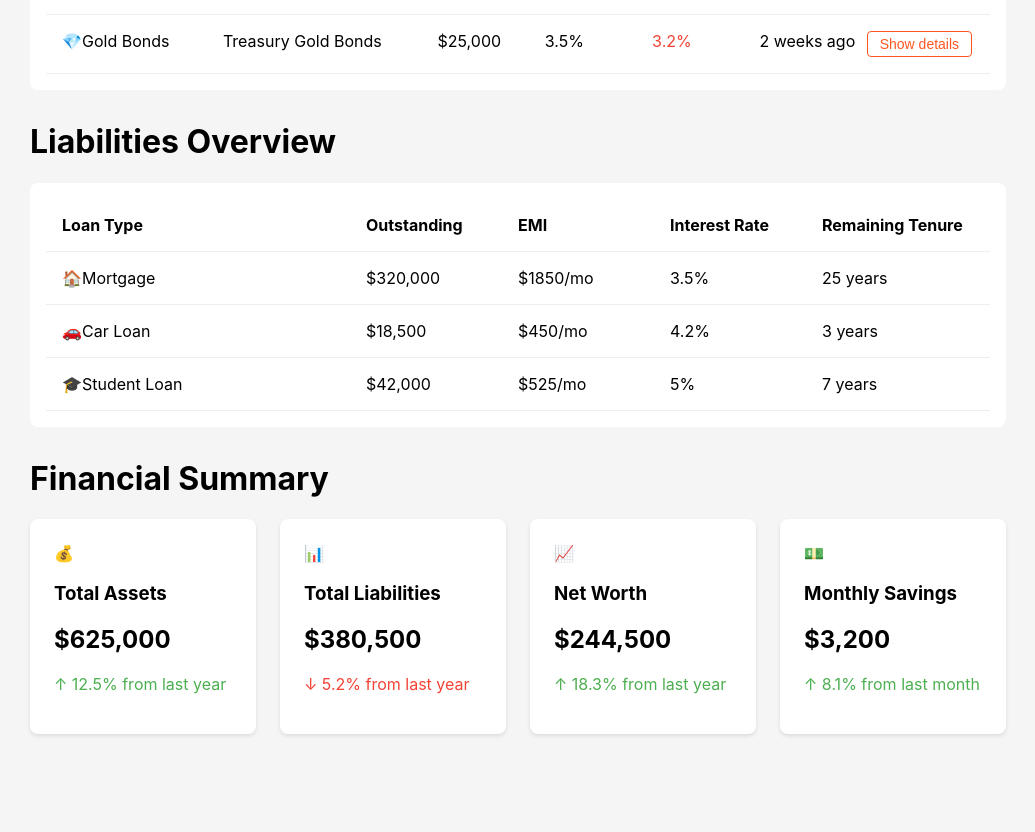
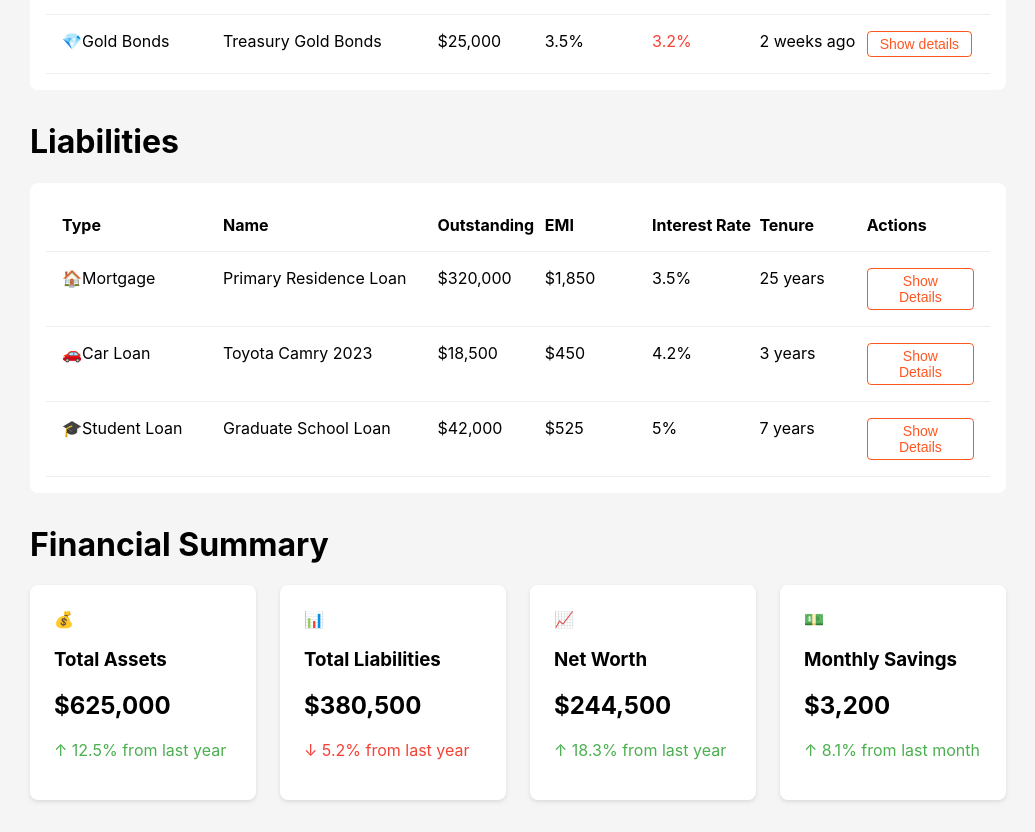
Before and after one commit to priyaaank/fingoose-ui, a React (Create React App) app: page / in a window 1280 px wide. Shown: the part 1240-2072 px from the top of the page, without its empty margins (242-1277 px from the left). Before the commit the page ends 2006 px from the top, so only its background shows below. Built offline with nearby package versions, Linux system fonts and the light colour scheme.

Commit message:
Refined section and column for liabilities

```diff
--- a/src/components/Liabilities/LiabilitiesTable.js
+++ b/src/components/Liabilities/LiabilitiesTable.js
@@ -4,22 +4,28 @@ function LiabilitiesTable({ liabilities }) {
   return (
     <div className="liabilities-table">
       <div className="table-header">
-        <div>Loan Type</div>
+        <div>Type</div>
+        <div>Name</div>
         <div>Outstanding</div>
         <div>EMI</div>
         <div>Interest Rate</div>
-        <div>Remaining Tenure</div>
+        <div>Tenure</div>
+        <div>Actions</div>
       </div>
       {liabilities.map((liability, index) => (
         <div key={index} className="table-row">
-          <div className="loan-type">
-            <span className="loan-icon">{liability.icon}</span>
+          <div className="liability-type">
+            <span className="liability-icon">{liability.icon}</span>
             {liability.type}
           </div>
+          <div>{liability.name}</div>
           <div>${liability.outstanding.toLocaleString()}</div>
-          <div>${liability.emi}/mo</div>
+          <div>${liability.emi.toLocaleString()}</div>
           <div>{liability.interestRate}%</div>
           <div>{liability.tenure}</div>
+          <div>
+            <button className="details-btn">Show Details</button>
+          </div>
         </div>
       ))}
     </div>
--- a/src/data/mockData.json
+++ b/src/data/mockData.json
@@ -92,6 +92,7 @@
     {
       "icon": "🏠",
       "type": "Mortgage",
+      "name": "Primary Residence Loan",
       "outstanding": 320000,
       "emi": 1850,
       "interestRate": 3.5,
@@ -100,6 +101,7 @@
     {
       "icon": "🚗",
       "type": "Car Loan",
+      "name": "Toyota Camry 2023",
       "outstanding": 18500,
       "emi": 450,
       "interestRate": 4.2,
@@ -108,6 +110,7 @@
     {
       "icon": "🎓",
       "type": "Student Loan",
+      "name": "Graduate School Loan",
       "outstanding": 42000,
       "emi": 525,
       "interestRate": 5.0,
--- a/src/pages/Dashboard.js
+++ b/src/pages/Dashboard.js
@@ -50,7 +50,7 @@ function Dashboard() {
         <h1>Assets</h1>
         <InvestmentTable investments={data.investments} />
 
-        <h1>Liabilities Overview</h1>
+        <h1>Liabilities</h1>
         <LiabilitiesTable liabilities={data.liabilities} />
 
         <h1>Financial Summary</h1>
--- a/src/styles/Dashboard.css
+++ b/src/styles/Dashboard.css
@@ -105,6 +105,11 @@
   grid-template-columns: 1.5fr 2fr 1fr 1fr 1fr 1fr 1fr;
 }
 
+.liabilities-table .table-header,
+.liabilities-table .table-row {
+  grid-template-columns: 1.5fr 2fr 1fr 1fr 1fr 1fr 1fr;
+}
+
 .details-btn {
   padding: 0.25rem 0.75rem;
   background: transparent;
```
